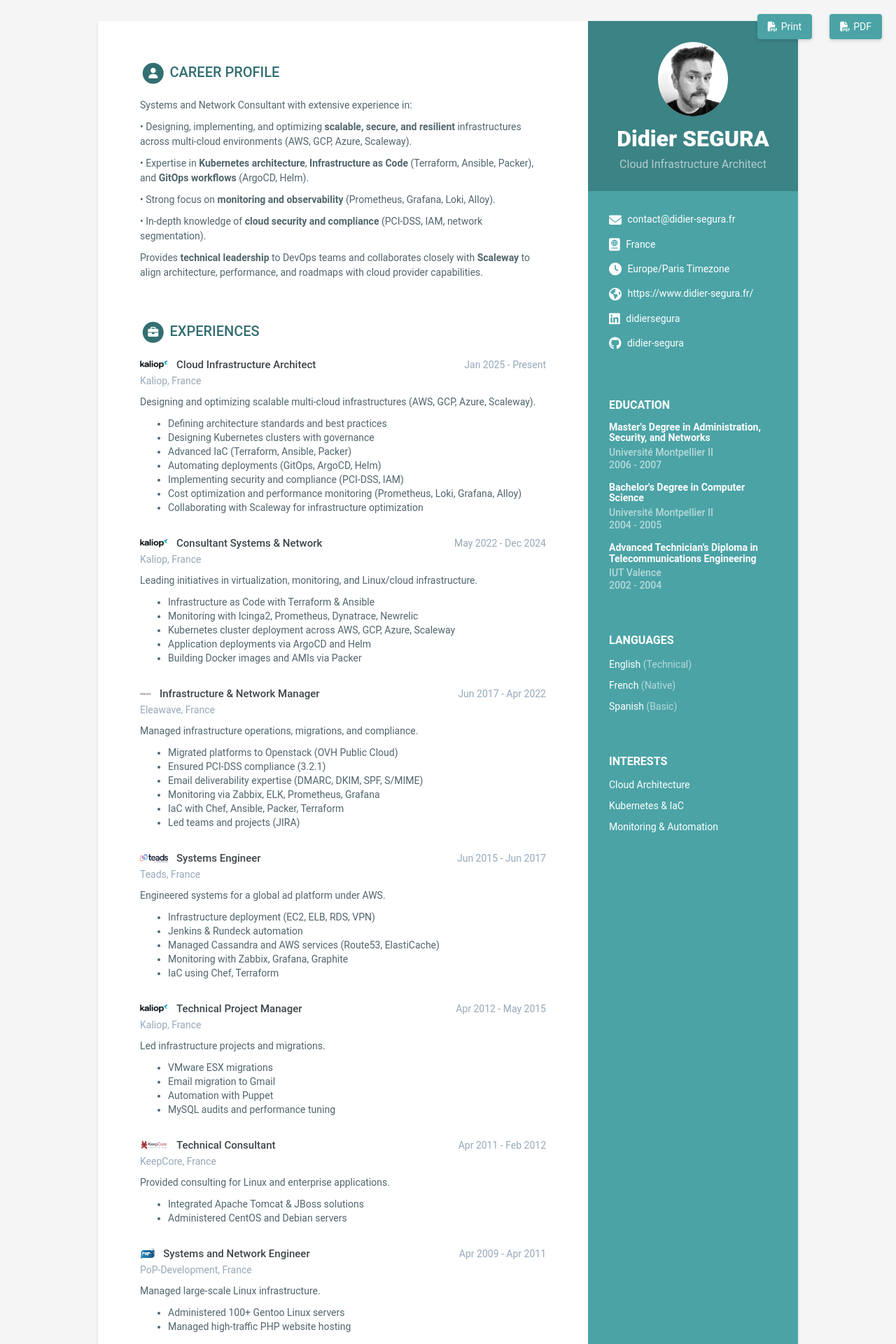
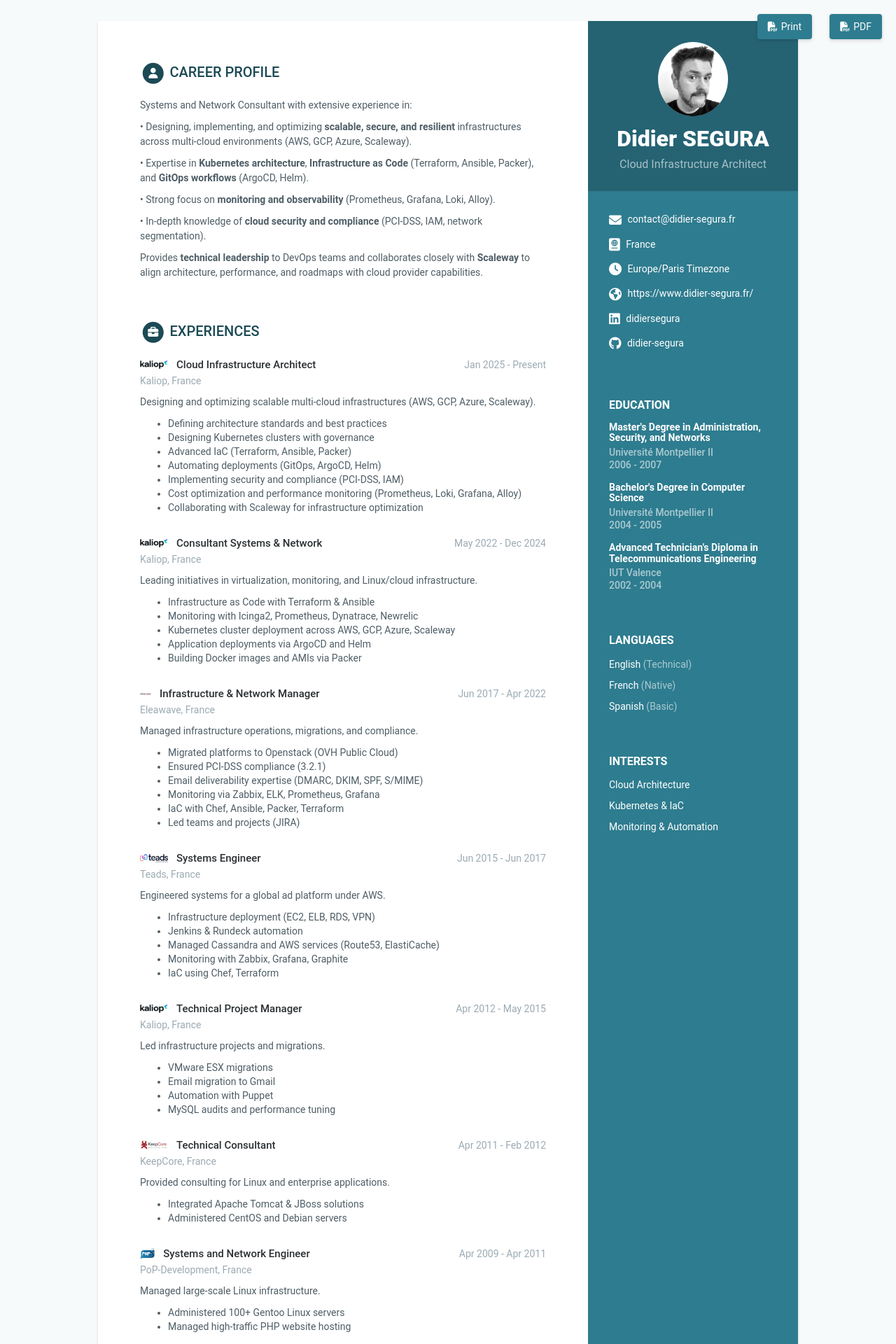
Before and after one commit to didier-segura/digital-cv, a Jekyll site: the page built from index.html, in a window 1280 px wide. Shown: the top 1920 px of the page at 70% size. Built offline with Jekyll 4.4.1, drawn with Linux system fonts in a browser that asks for light colours.

Commit message:
+ add pop & modern skins

```diff
--- a/_config.yml
+++ b/_config.yml
@@ -10,7 +10,7 @@ url: 'https://www.didier-segura.fr'
 
 description: Digital Curriculum Vitae
 # Style will be applied only after restarting the build or serve. Just choose one of the options.
-theme_skin: teal # blue turquoise green berry orange ceramic teal oceanstale
+theme_skin: pop # blue turquoise green berry orange ceramic teal oceanstale
 chrome_mobile_color: #use hex colors (ex:#1976d2) or leave empty if you don't want a color for chrome mobile searchbar
 
 # Tracker
--- /dev/null
+++ b/_sass/skins/_modern.scss
@@ -0,0 +1,9 @@
+$theme-color: #223A5E;
+$text-color: #2C2F33;
+$text-color-secondary: #55606A;
+$text-grey: #A0ADB9;
+$divider: #E3E6EA;
+$lighter-grey: #D3D9DF;
+$darker-grey: #444C55;
+$smoky-white: #F8FAFB;
+$heart: #6EE7B7;
--- /dev/null
+++ b/_sass/skins/_pop.scss
@@ -0,0 +1,9 @@
+$theme-color: #2E7C8F;
+$text-color: #2B3033;
+$text-color-secondary: #4E5D66;
+$text-grey: #9BAAB3;
+$divider: #E1E6E8;
+$lighter-grey: #D1D5D8;
+$darker-grey: #555;
+$smoky-white: #F7FAFA;
+$heart: #FF7F66;
```
